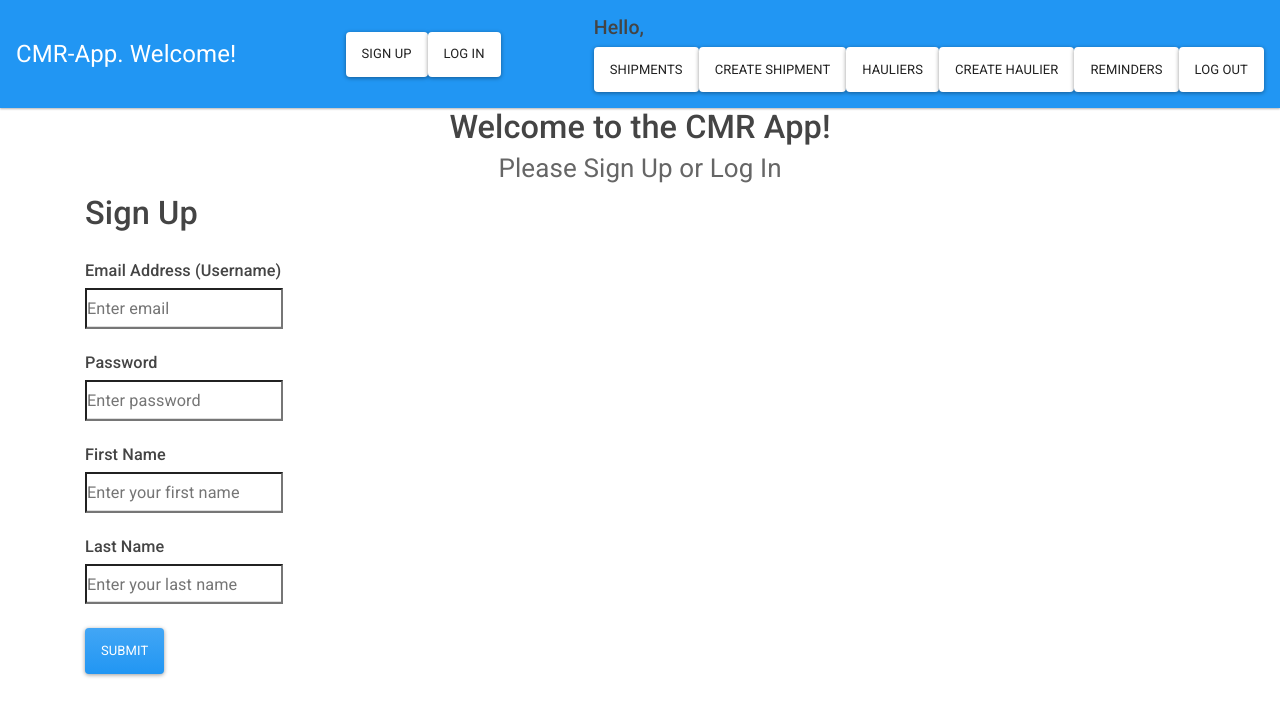
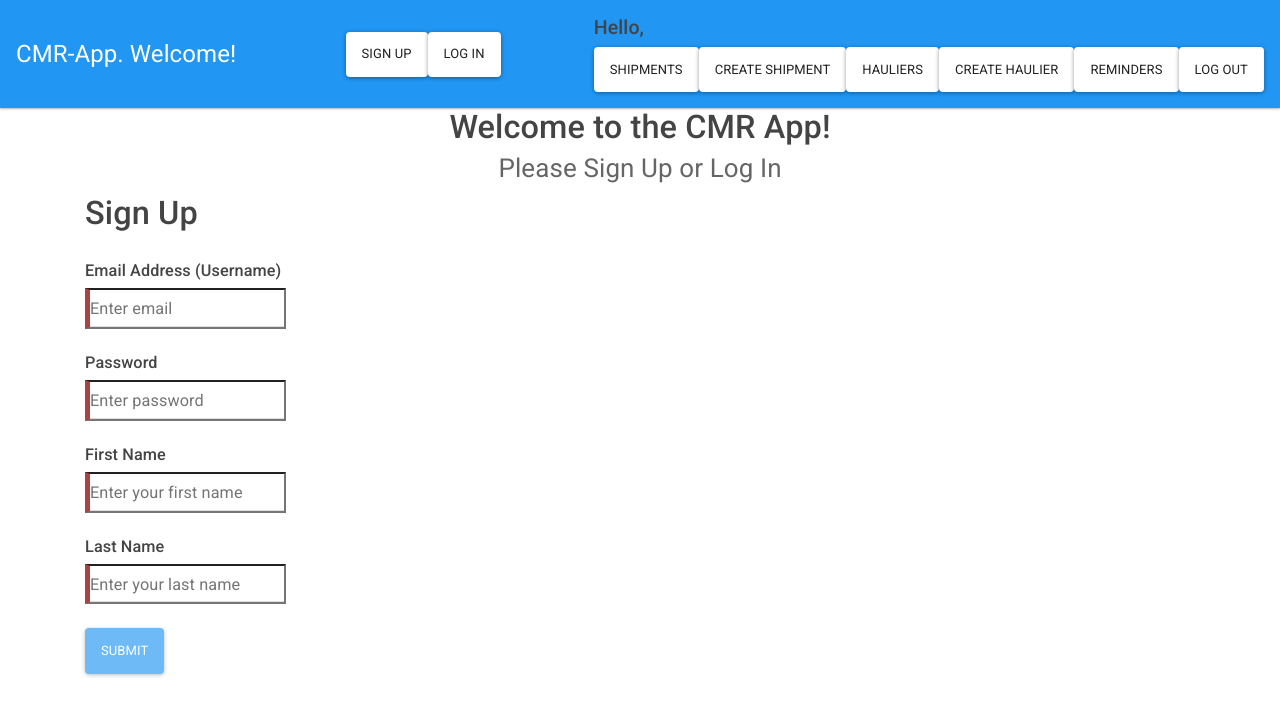
Before and after one commit to andreybozhkov/cmr-app-ng, an Angular app: page /signup in a window 1280 px wide. Shown: the top 716 px of the page. Built offline with nearby package versions, Linux system fonts and the light colour scheme.

Commit message:
Added simple signup form validation

```diff
--- a/src/app/app.component.ts
+++ b/src/app/app.component.ts
@@ -1,10 +1,22 @@
-import { Component } from '@angular/core';
+import { Component, DoCheck} from '@angular/core';
 
 @Component({
   selector: 'app-root',
   templateUrl: './app.component.html',
   styleUrls: ['./app.component.css']
 })
-export class AppComponent {
+export class AppComponent implements DoCheck {
   title = 'CMR App Angular';
+  authToken : string = '';
+
+  ngDoCheck() {
+    if(this.authToken.length === 0 && sessionStorage.getItem('authtoken')) {
+      this.authToken = sessionStorage.getItem('authtoken');
+      console.log(this.authToken);
+    }
+    if(this.authToken.length > 0 && !sessionStorage.getItem('authtoken')) {
+      this.authToken = '';
+      console.log(this.authToken);
+    }
+  }
 }
--- a/src/app/components/common/navbar/navbar.component.html
+++ b/src/app/components/common/navbar/navbar.component.html
@@ -1,5 +1,5 @@
 <nav class="navbar navbar-dark bg-primary">
-  <a class="navbar-brand" href="/">CMR-App. Welcome!</a>
+  <a class="navbar-brand" routerLink="/">CMR-App. Welcome!</a>
     <div class="my-2 my-sm-0">
       <a class="btn btn-secondary my-2 my-sm-0" routerLink="/signup">Sign Up</a>
       <a class="btn btn-secondary my-2 my-sm-0" href="/login">Log In</a>
--- a/src/app/components/user/signup/signup.component.css
+++ b/src/app/components/user/signup/signup.component.css
@@ -0,0 +1,7 @@
+.ng-valid[required], .ng-valid.required  {
+border-left: 5px solid #42A948;
+}
+
+.ng-invalid:not(form)  {
+border-left: 5px solid #a94442;
+}
--- a/src/app/components/user/signup/signup.component.html
+++ b/src/app/components/user/signup/signup.component.html
@@ -1,12 +1,12 @@
 <div class="container">
   <h1>Sign Up</h1>
   <br/>
-  <form #userForm="ngForm">
+  <form (ngSubmit)="onSubmit()" #userForm="ngForm">
       <fieldset>
           <div class="form-group">
               <label>
                   <h5>Email Address (Username)</h5>
-                  <input [(ngModel)]="user.username" type="email" class="form-control-lg" name="username" id="username" placeholder="Enter email" required />
+                  <input [(ngModel)]="user.username" type="email" email class="form-control-lg" name="username" id="username" placeholder="Enter email" required />
               </label>
           </div>
           <div class="form-group">
@@ -27,7 +27,7 @@
                   <input [(ngModel)]="user.lastName" type="text" class="form-control-lg" name="lastName" id="lastName" placeholder="Enter your last name" required />
               </label>
           </div>
-          <button type="submit" class="btn btn-primary">Submit</button>
+          <button [disabled]="!userForm.form.valid" type="submit" class="btn btn-primary">Submit</button>
       </fieldset>
   </form>
 </div>
--- a/src/app/components/user/signup/signup.component.ts
+++ b/src/app/components/user/signup/signup.component.ts
@@ -1,4 +1,4 @@
-import { Component, OnInit } from '@angular/core';
+import { Component } from '@angular/core';
 
 import { User } from '../../../interfaces/user';
 
@@ -7,7 +7,7 @@ import { User } from '../../../interfaces/user';
   templateUrl: './signup.component.html',
   styleUrls: ['./signup.component.css']
 })
-export class SignupComponent implements OnInit {
+export class SignupComponent {
 
   constructor() { }
 
@@ -18,7 +18,14 @@ export class SignupComponent implements OnInit {
     lastName: ''
   }
 
-  ngOnInit() {
+  onSubmit() {
+    for (let field in this.user) {
+      if (this.user[field].length === 0) {
+        console.log(`${field} cannot be empty!`);
+        return;
+      }
+    }
+    console.log(this.user);
   }
 
 }
```
